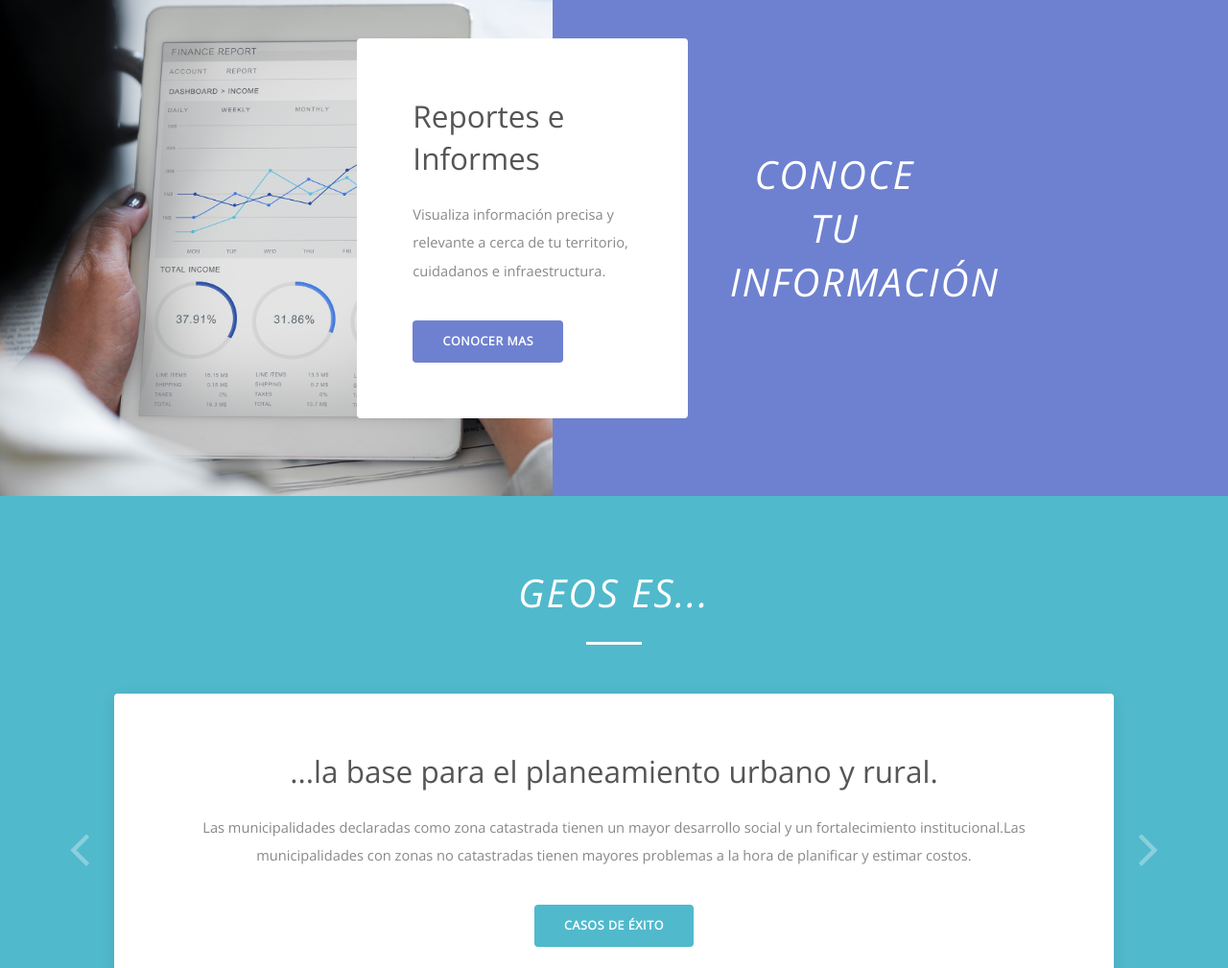
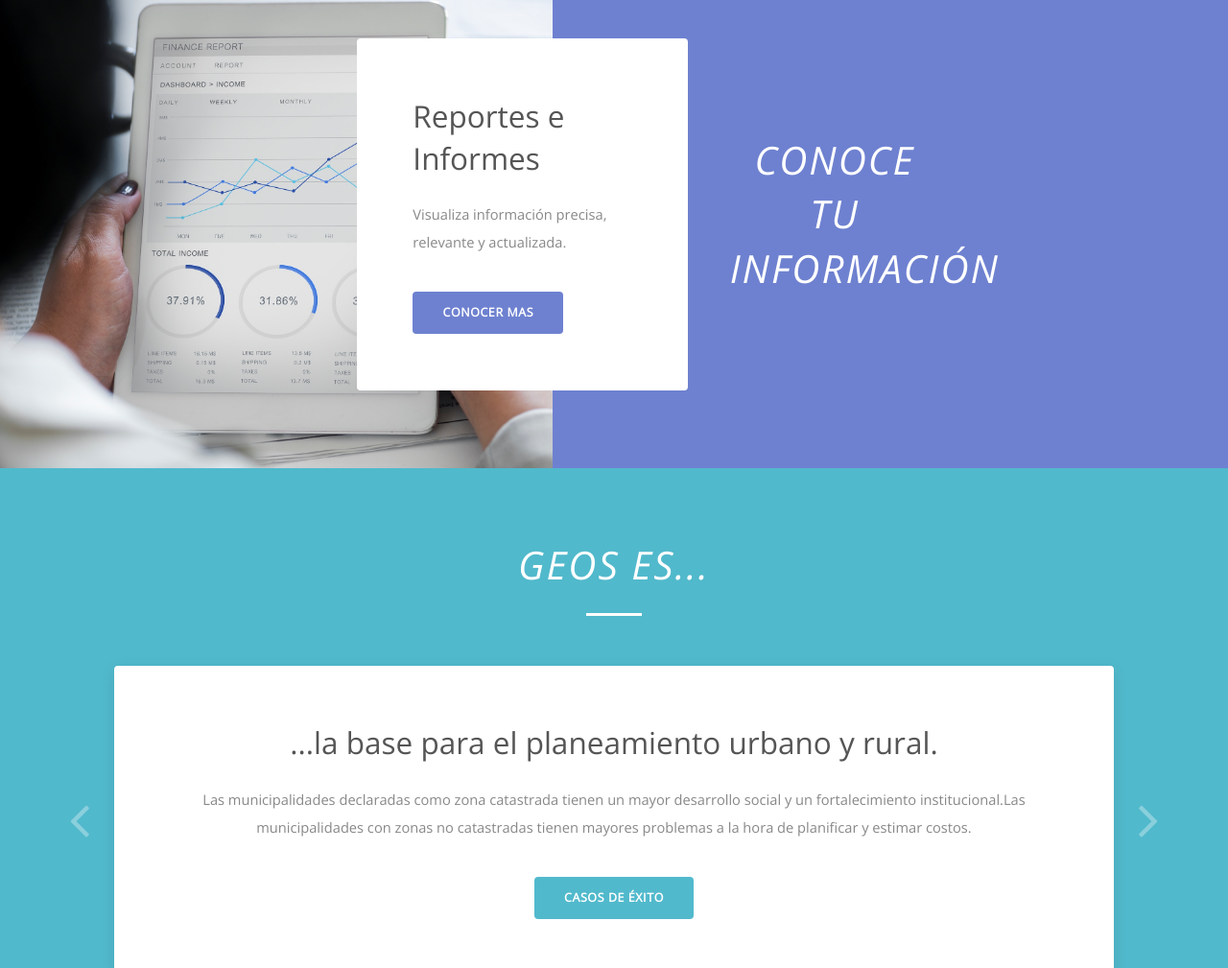
Before and after one commit to geosit/geos, a plain HTML site: page index.html in a window 1280 px wide. Shown: the part 2469-3478 px from the top of the page at 96% size. Drawn offline with nearby package versions, Linux system fonts and the light colour scheme.

Commit message:
Aportes de Javier.

```diff
--- a/index.html
+++ b/index.html
@@ -81,7 +81,7 @@
             <h2>Conoce tu <br>Información</h2>
             <div class="content">
                 <h3>Reportes e Informes</h3>
-                <p>Visualiza información precisa y relevante a cerca de tu territorio, cuidadanos e infraestructura.</p>
+                <p>Visualiza información precisa, relevante y actualizada.</p>
                 <ul class="actions">
                     <li><a href="#ges" class="button primary accent4 scrolly-middle">Conocer Mas</a></li>
                 </ul>
```
